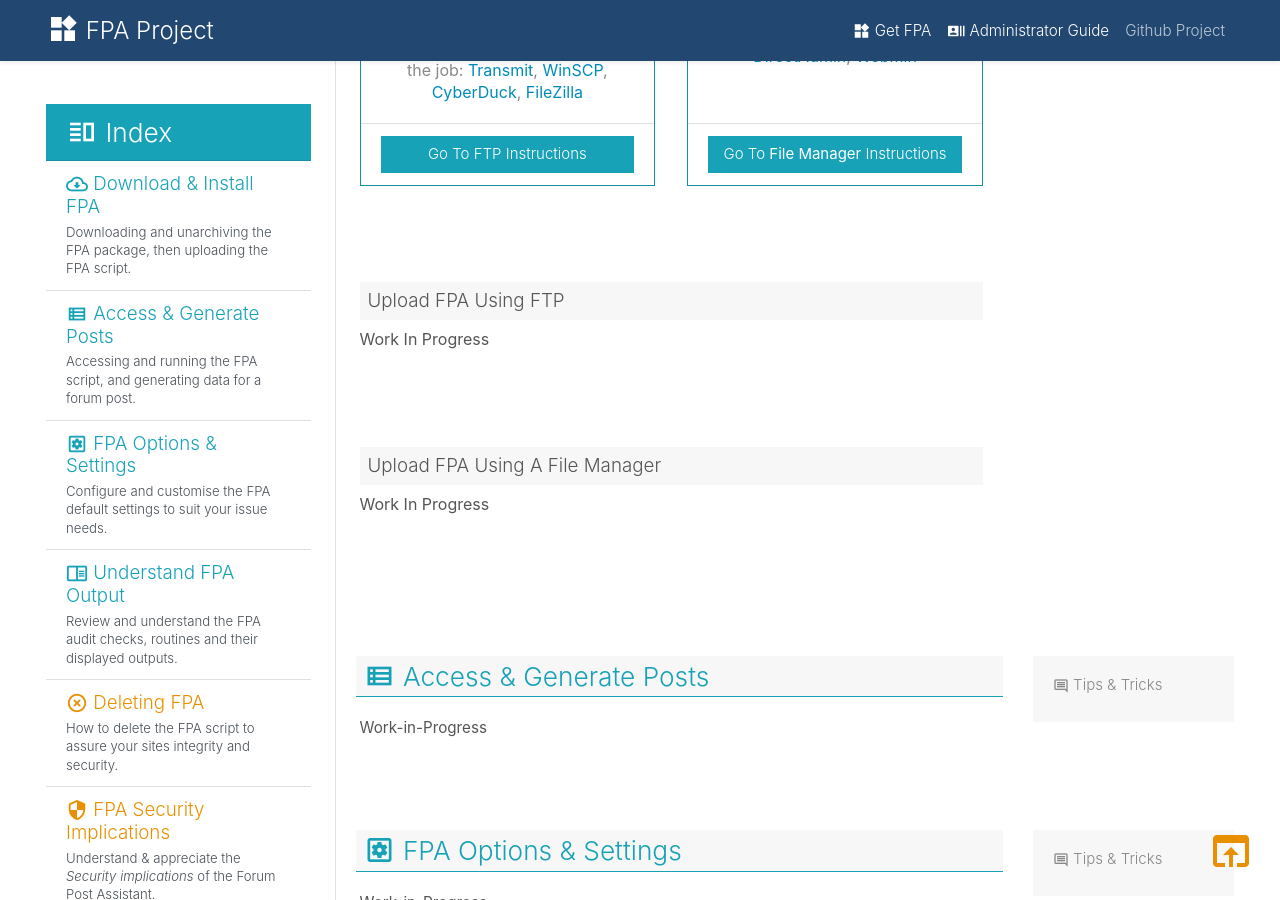
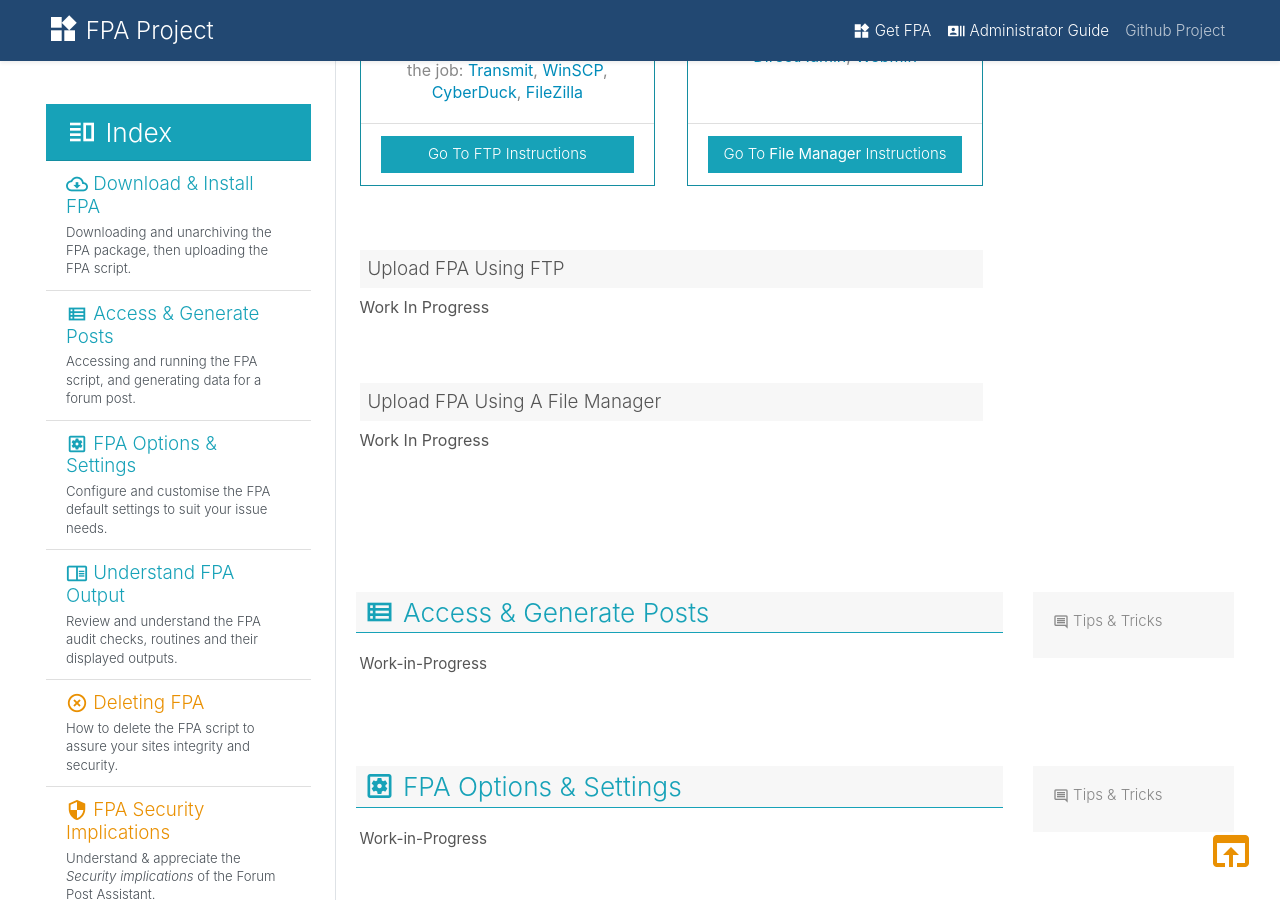
Before and after one commit to ForumPostAssistant/docs, a Jekyll site: the page built from admin-guide/index.html, in a window 1280 px wide and 900 px high, scrolled down 3019 px. Built offline with Jekyll 4.4.1, drawn with Linux system fonts in a browser that asks for light colours; nearby versions of some CDN libraries.

Commit message:
Update adminguide_docdownloadinstall.html
setting scroll offset

```diff
--- a/_includes/adminguide_docdownloadinstall.html
+++ b/_includes/adminguide_docdownloadinstall.html
@@ -100,7 +100,7 @@
                                                 <a href="https://filezilla-project.org/" rel="noreferrer" target="_blank">FileZilla</a>
                                             </p>
                                         </div>
-                                        <div class="card-footer bg-white"><a href="#ftpclient" class="btn btn-info btn-block">Go To FTP Instructions</a></div>
+                                        <div class="card-footer bg-white"><a href="#ftpclient" class="btn btn-info btn-block smooth-scroll">Go To FTP Instructions</a></div>
                                     </div><!-- /.card -->
 
                                 </div><!-- /.col-* -->
@@ -125,7 +125,7 @@
                                                 <a href="http://www.webmin.com/" rel="noreferrer" target="_blank">Webmin</a>
                                             </p>
                                         </div>
-                                        <div class="card-footer bg-white"><a href="#filemanager" class="btn btn-info btn-block">Go To <strong>File Manager</strong> Instructions</a></div>
+                                        <div class="card-footer bg-white"><a href="#filemanager" class="btn btn-info btn-block smooth-scroll">Go To <strong>File Manager</strong> Instructions</a></div>
                                     </div><!-- /.card -->
 
                                 </div><!-- /.col-* -->
@@ -134,13 +134,13 @@
                         </div><!-- /.container-fluid -->
 
 
-                        <div class="mb-5 pt-5" id="ftpclient">
+                        <div class="mb-5 pt-3" id="ftpclient">
                             <h5 class="bg-light p-2">Upload FPA Using FTP</h5>
                             <p class="card-text">Work In Progress</p>
                         </div>
 
 
-                        <div class="mb-5 pt-5" id="filemanager">
+                        <div class="mb-5 pt-3" id="filemanager">
                             <h5 class="bg-light p-2">Upload FPA Using A File Manager</h5>
                             <p class="card-text">Work In Progress</p>
                         </div>
```
